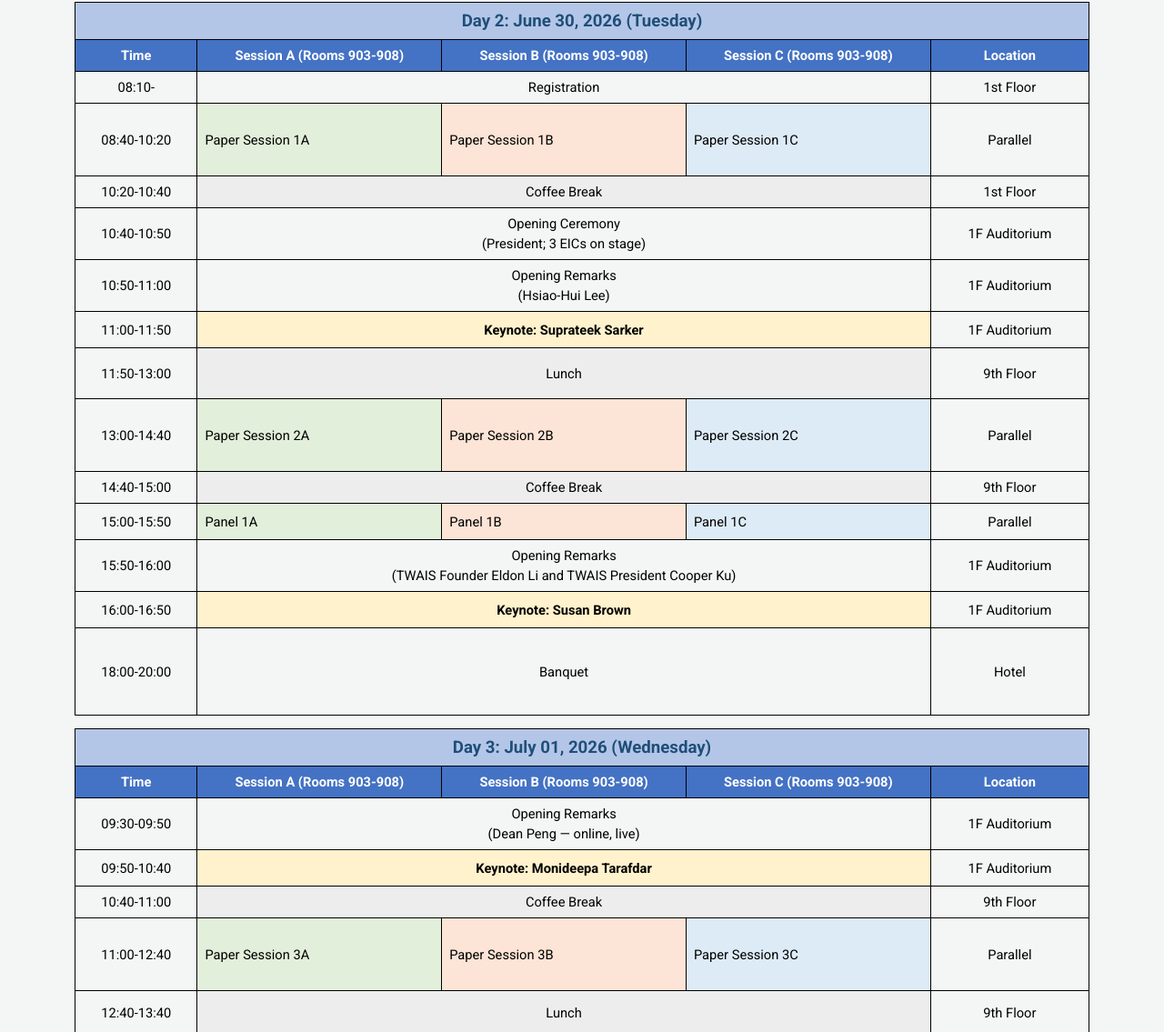
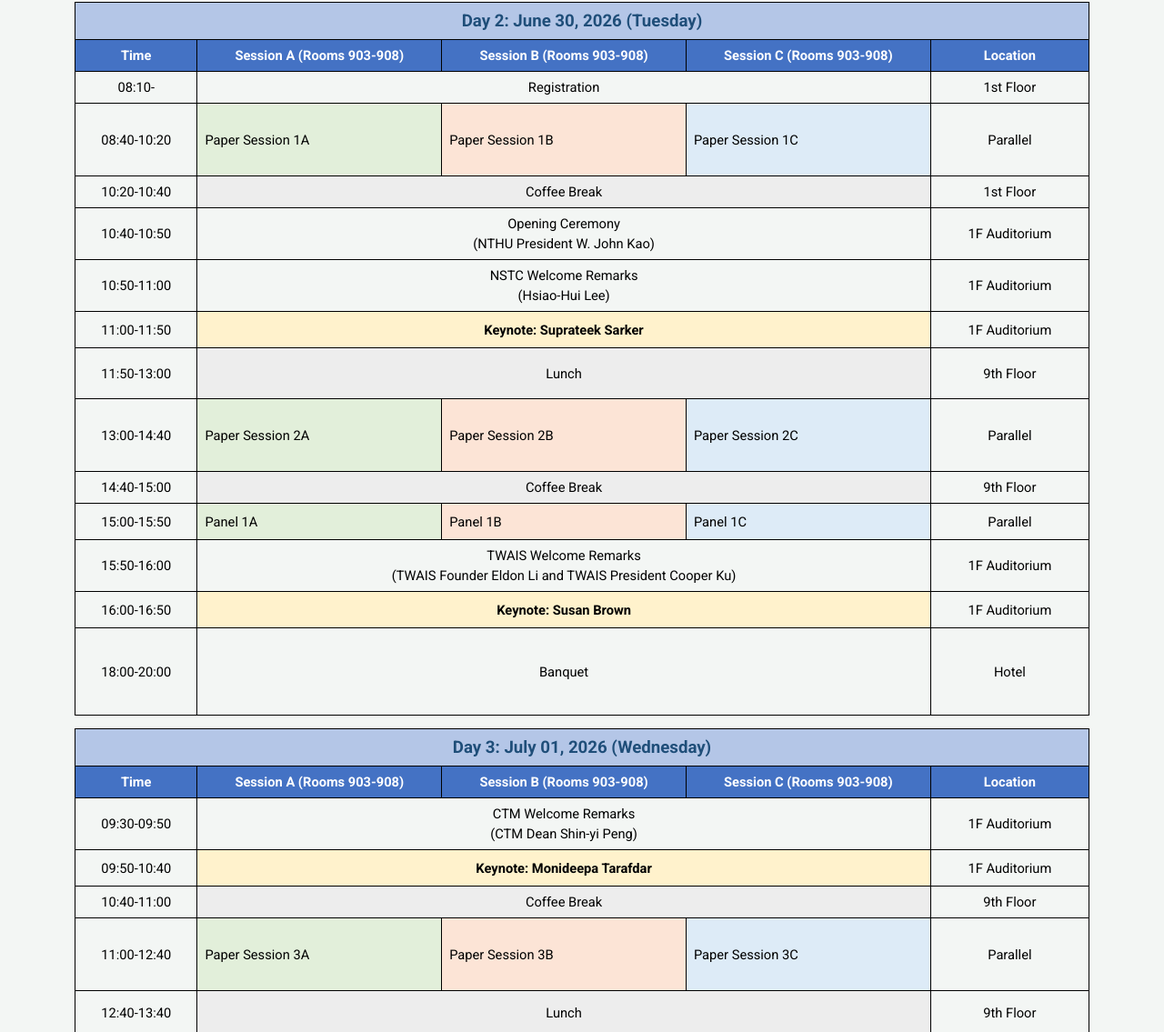
Before and after one commit to tswim2026/tswim2026.github.io, a plain HTML site: page index.html in a window 1280 px wide. Shown: the part 4258-5393 px from the top of the page at 91% size. Drawn offline with Linux system fonts and the light colour scheme.

Commit message:
update remarks

```diff
--- a/index.html
+++ b/index.html
@@ -608,14 +608,14 @@
             <tr style="height:30px;">
               <td class="time-cell">10:40-10:50</td>
               <td colspan="3" class="center multiline">Opening Ceremony
-(President; 3 EICs on stage)</td>
+(NTHU President W. John Kao)</td>
               <td class="loc-cell">1F Auditorium</td>
             </tr>
 
-            <!-- Opening Remarks -->
+            <!-- Welcome Remarks -->
             <tr style="height:30px;">
               <td class="time-cell">10:50-11:00</td>
-              <td colspan="3" class="center multiline">Opening Remarks
+              <td colspan="3" class="center multiline">NSTC Welcome Remarks
 (Hsiao-Hui Lee)</td>
               <td class="loc-cell">1F Auditorium</td>
             </tr>
@@ -662,7 +662,7 @@
             <!-- Opening Remarks -->
             <tr style="height:30px;">
               <td class="time-cell">15:50-16:00</td>
-              <td colspan="3" class="center multiline">Opening Remarks
+              <td colspan="3" class="center multiline">TWAIS Welcome Remarks
 (TWAIS Founder Eldon Li and TWAIS President Cooper Ku)</td>
               <td class="loc-cell">1F Auditorium</td>
             </tr>
@@ -699,8 +699,8 @@
             <!-- Opening Remarks -->
             <tr style="height:30px;">
               <td class="time-cell">09:30-09:50</td>
-              <td colspan="3" class="center multiline">Opening Remarks
-(Dean Peng — online, live)</td>
+              <td colspan="3" class="center multiline">CTM Welcome Remarks
+(CTM Dean Shin-yi Peng)</td>
               <td class="loc-cell">1F Auditorium</td>
             </tr>
 
```
